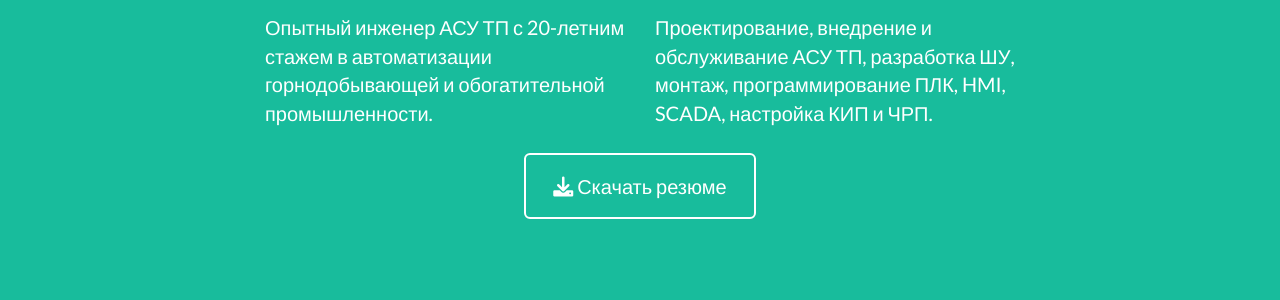
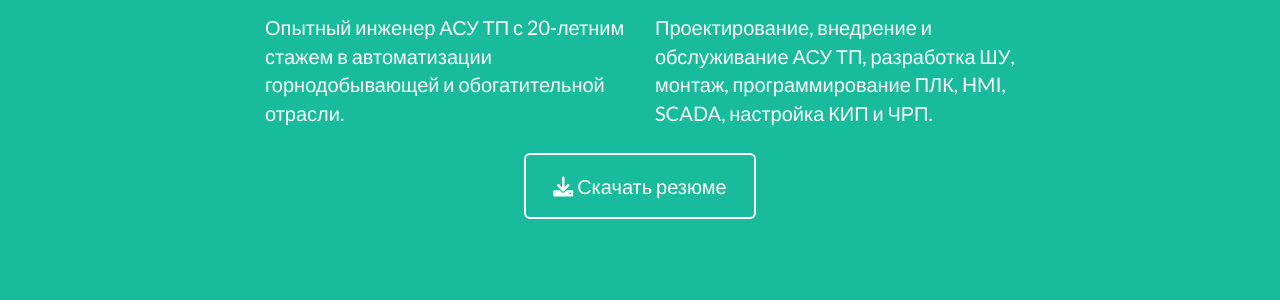
Before and after one commit to SemonoffArt/7Art.github.io, a Jekyll site: the page built from _posts/2025-04-24-documents.markdown, in a window 1280 px wide and 900 px high, scrolled down 1884 px. Shown: the part 245-545 px from the top of the window. Built offline with Jekyll 4.4.1, drawn with Linux system fonts in a browser that asks for light colours.

Commit message:
Update 'about' section for clarity and add location to 'contact' section while commenting out social media links

```diff
--- a/_includes/about.html
+++ b/_includes/about.html
@@ -9,7 +9,7 @@
     </div>
     <div class="row">
       <div class="col-lg-4 col-lg-offset-2">
-        <p>Опытный инженер АСУ ТП с 20-летним стажем в автоматизации горнодобывающей и обогатительной промышленности.</p>
+        <p>Опытный инженер АСУ ТП с 20-летним стажем в автоматизации горнодобывающей и обогатительной отрасли.</p>
 
       </div>
       <div class="col-lg-4">
--- a/_includes/contact.html
+++ b/_includes/contact.html
@@ -9,10 +9,10 @@
     </div>
     <div class="row">
       <div class="col-lg-8 col-lg-offset-2 text-center">
-
+        <p>Екатеринбург</p>
         <p><a href="mailto:{{ site.email }}" style="color: #ffffff;">{{ site.email }}</a></p>
 
-        <h4>{{ site.footer.social }}</h4>
+        <!-- <h4>{{ site.footer.social }}</h4> -->
         <ul class="list-inline" >
           {% for network in site.social %}
           <li>
```
